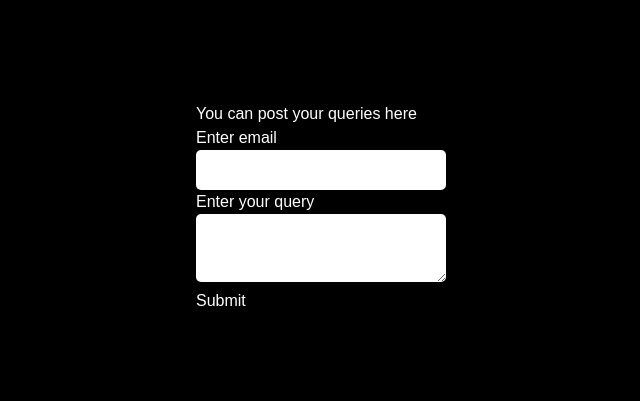
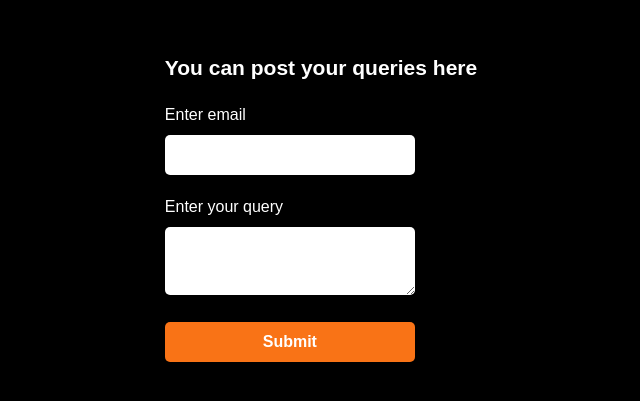
Before and after one commit to Arktosum/amaze-on, a React (Create React App) app: page /contact in a window 1280 px wide. Shown: the part 193-594 px from the top of the page, without its empty margins (319-959 px from the left). Built offline with nearby package versions, Linux system fonts and the light colour scheme.

Commit message:
mior changes in contact.js

```diff
--- a/src/Components/Contact.js
+++ b/src/Components/Contact.js
@@ -28,16 +28,16 @@ export default function Contact() {
   return (<>
     <div className="flex flex-col justify-center min-h-[100vh] w-[100%] h-[100%] m-0% items-center bg-[#000000]">
         <div>
-        <div ><h1 className='text-[white]'>You can post your queries here</h1></div>
+        <div ><h1 className='font-bold text-[21px]  text-[white]'>You can post your queries here</h1></div>
 
 
-        <div><label className='mt-[10px] text-[white] '>Enter email  </label></div>
+        <div className='mt-5 mb-2'><label className=' text-[white] '>Enter email  </label></div>
         <div><input className="bg-gray w-[250px] h-[40px] rounded-[5px] hover:border-2 border-[#F97707] focus:outline-none p-2.5 dark:bg-[#d9d9d9]" type="email" id="email" value={get_email} onChange={(e)=> set_email(e.target.value)}/></div>
 
-        <div> <label className='mt-5 text-[white] ' >Enter your query</label> </div>
+        <div className='mt-5 mb-2'> <label className='mt-5 text-[white] ' >Enter your query</label> </div>
         <div> <textarea className="bg-gray w-[250px]  rounded-[5px] hover:border-2 border-[#F97707] focus:outline-none p-2.5 dark:bg-[#d9d9d9]" type="text" id="query" value={input} onChange={(e)=> setinput(e.target.value)}/>    </div>
 
-        <div><input className='text-[white]' type="submit" onClick={add_data}/></div>
+        <div><input className="w-[250px] bg-[#f97316] hover:bg-[#fb923c] text-white font-bold py-2 px-4 rounded-[5px] mt-5 text-[white]" type="submit" onClick={add_data}/></div>
         <div>
         <ul>
             {list.map((input)=>(
```
